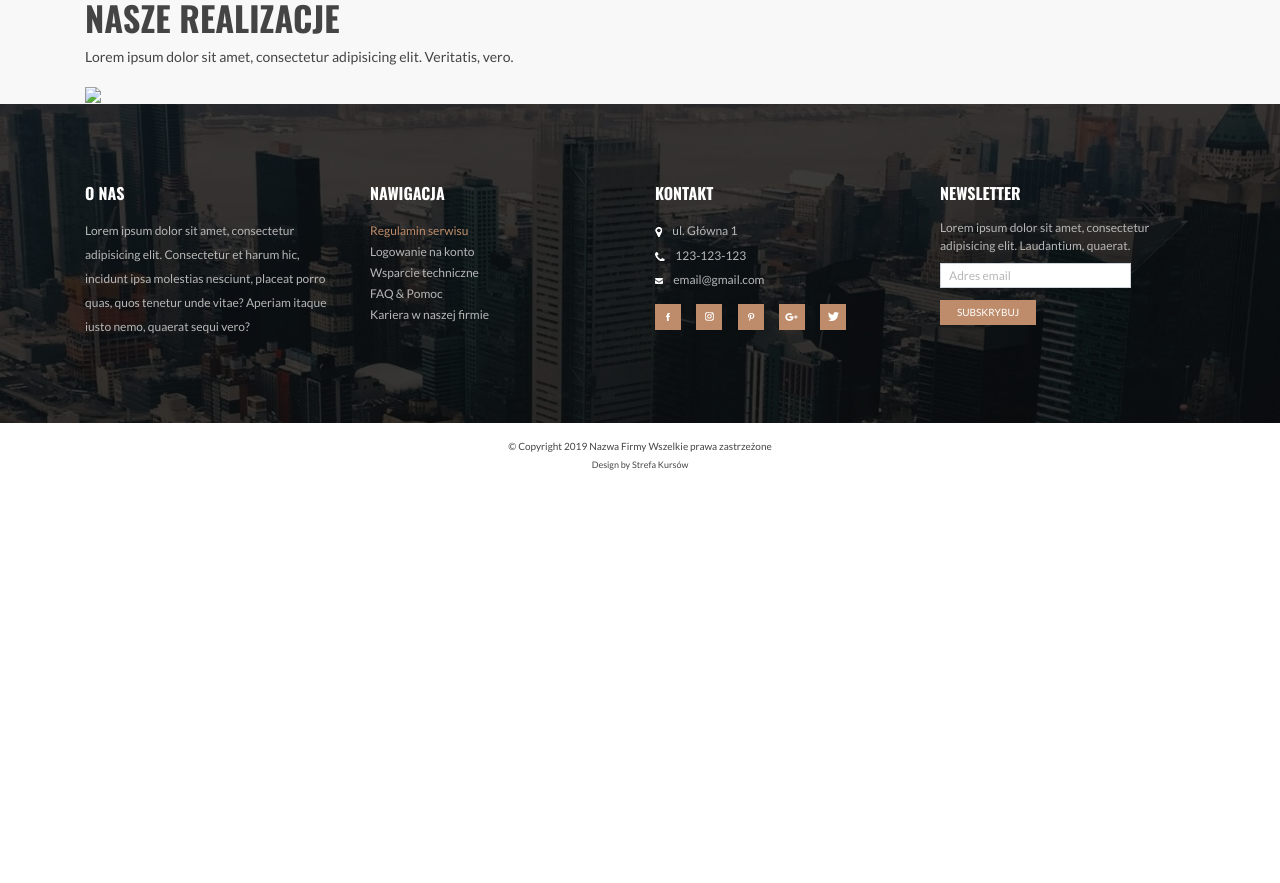
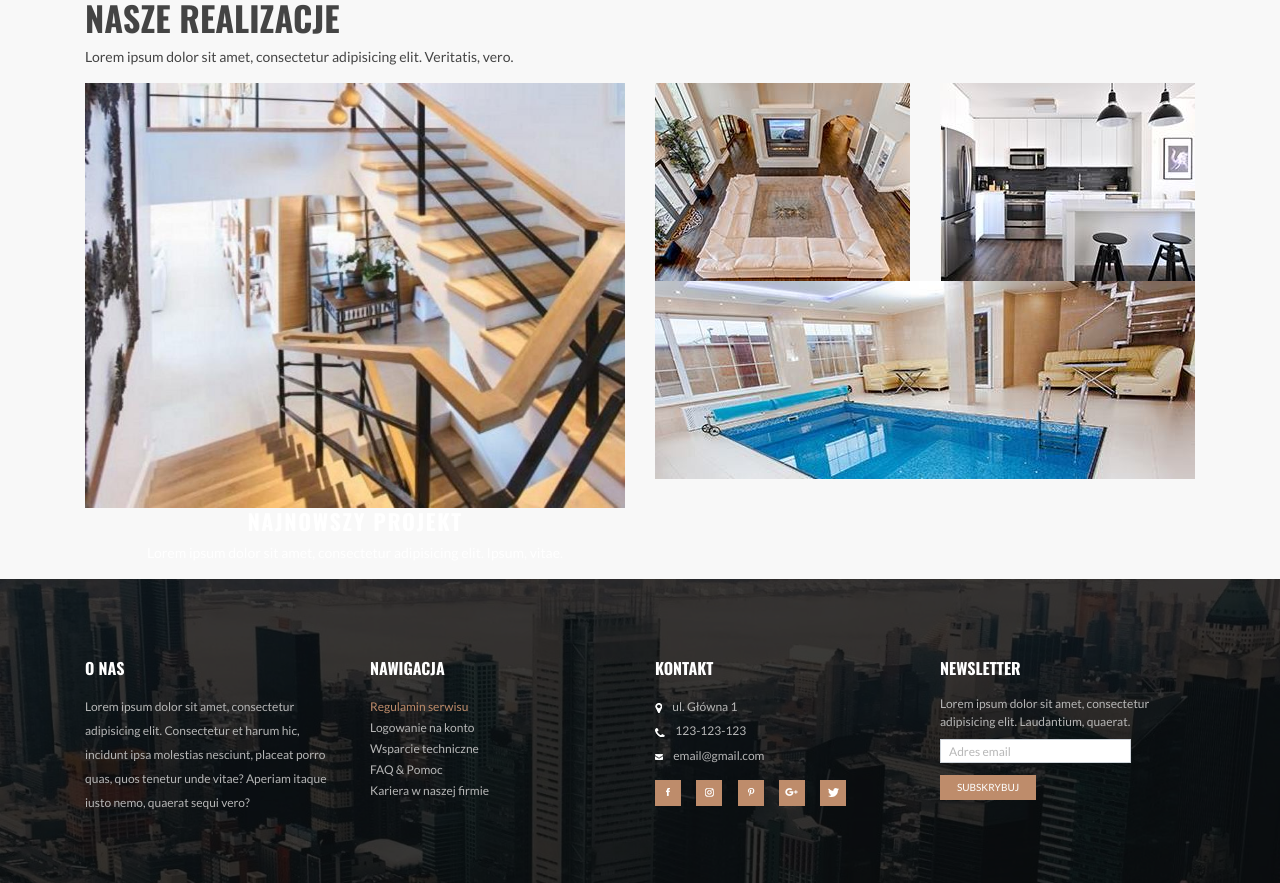
Before and after one commit to mstankiewicz1/Bootstrap-Praktyczny-Projekt, a website: page index.html in a window 1280 px wide. Shown: the part 1026-1909 px from the top of the page. Before the commit the page ends 1514 px from the top, so only its background shows below. Drawn offline with nearby package versions, Linux system fonts and the light colour scheme.

Commit message:
Postępy 26.06.19r godz 00:26

```diff
--- a/index.html
+++ b/index.html
@@ -109,11 +109,21 @@
                 <div class="col">
                     <div class="sk-portfolio-box featured">
                         <div class="sk-portfolio-box-img sk-portfolio-img-overlay">
-                            <img src="images/">
+                            <img class="img-fluid" src="images/portfolio/realizacja-1.jpg" alt="realizacja 1">
+                        </div>
+                        <div class="text-center text-white sk-portfolio-box-text">
+                            <h3 class="text-uppercase sk-portfolio-box-title">Najnowszy projekt</h3>
+                            <p class="d-node d-md-block">Lorem ipsum dolor sit amet, consectetur adipisicing elit. Ipsum, vitae.</p>
                         </div>
                     </div>
                 </div>
-                <div class="col"></div>
+                <div class="col d-none d-xl-block">
+                    <div class="d-flex justify-content-between flex-xl-wrap">
+                        <img class="img-fluid" src="images/portfolio/realizacje-intro-1.jpg" alt="realizacja">
+                        <img class="img-fluid" src="images/portfolio/realizacje-intro-2.jpg" alt="realizacja">
+                        <img class="img-fluid" src="images/portfolio/realizacje-intro-3.jpg" alt="realizacja">
+                    </div>
+                </div>
             </div>
         </div>
     </section>
```
Also changed, not shown: images/portfolio/portfolio-1.jpg (added), images/portfolio/portfolio-2.jpg (added), images/portfolio/portfolio-3.jpg (added), images/portfolio/realizacja-1.jpg (added), images/portfolio/realizacje-intro-1.jpg (added), images/portfolio/realizacje-intro-2.jpg (added), images/portfolio/realizacje-intro-3.jpg (added).
